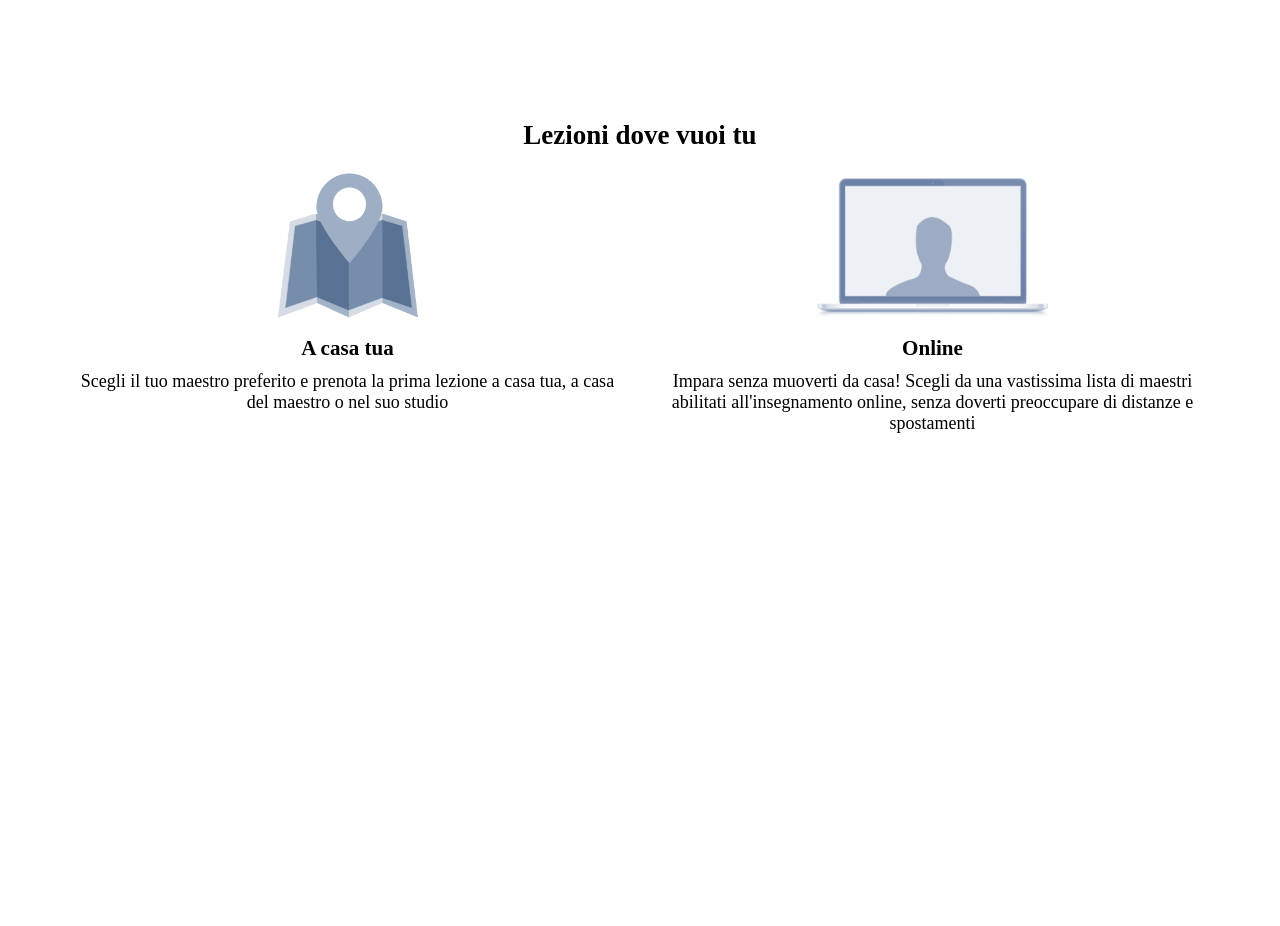
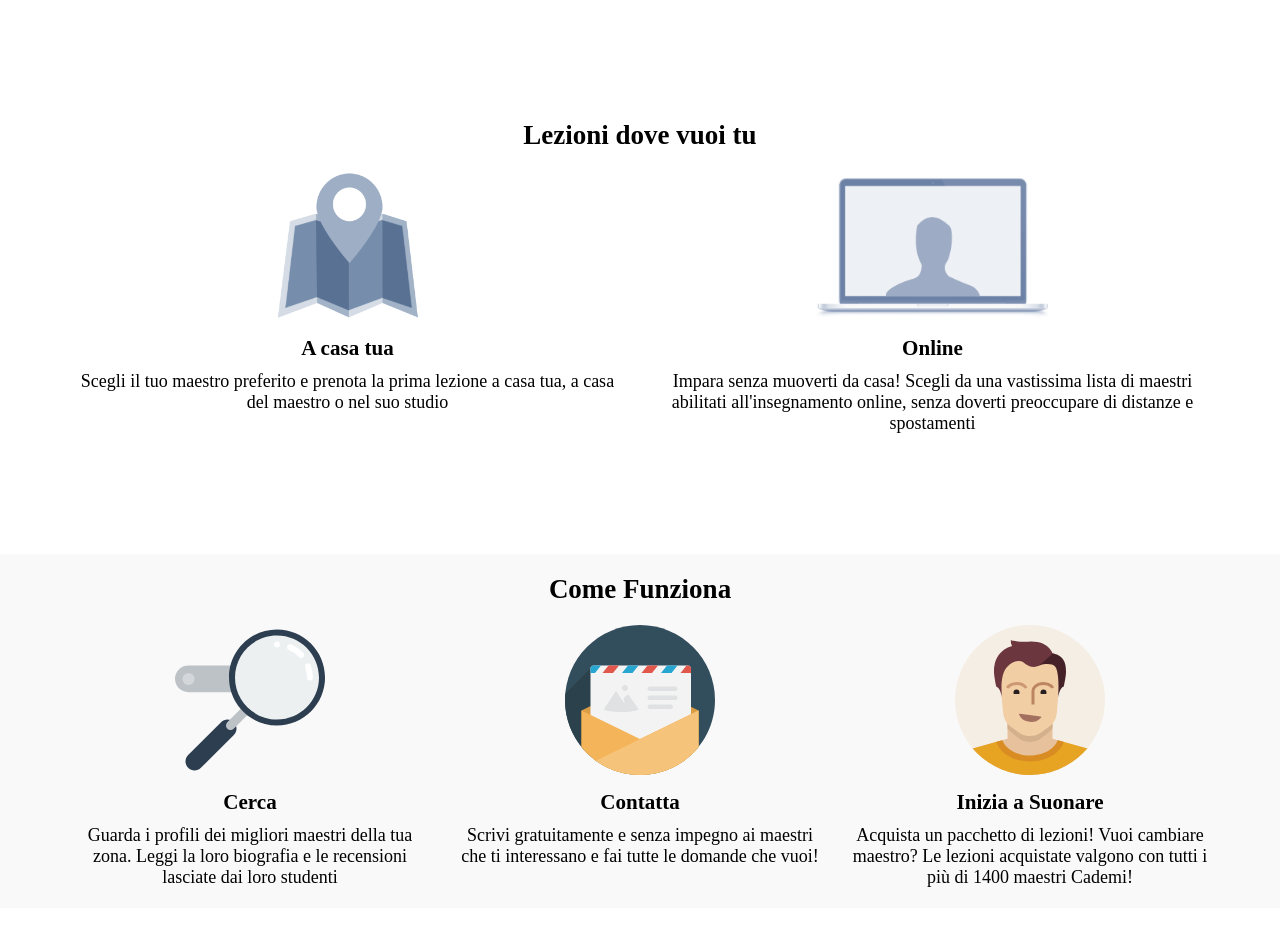
Before and after one commit to gzocchi/html-css-resp-wannabe-12bool, a plain HTML site: page index.html in a window 1280 px wide. Before the commit the page ends 800 px from the top, so only its background shows below. Drawn offline with Linux system fonts and the light colour scheme.

Commit message:
aggiunto section come funziona

```diff
--- a/css/style.css
+++ b/css/style.css
@@ -22,7 +22,7 @@ section .images {
   margin-top: 20px;
 }
 img {
-  max-height: 150px;
+  height: 150px;
 }
 /* lezioni */
 
@@ -51,7 +51,13 @@ img {
   img {
     max-height: 115px;
   }
+  #steps {
+    background-color: #f2f2cd;
+  }
 }
 /* media LG */
 @media screen and (min-width: 992px) {
+  #steps {
+    background-color: #f9f9f9;
+  }
 }
--- a/index.html
+++ b/index.html
@@ -73,6 +73,79 @@
 
     <!-- sezione come funziona -->
     <section id="steps">
+        <div class="container">
+
+            <div class="col-lg-12 col-md-12 col-xs-12">
+                <h2 class="title">Come Funziona</h2>
+            </div>
+
+            <div class="col-lg-4 col-md-2 col-xs-12 col-md-offset-3">
+                <div class="container">
+
+                    <div class="col-lg-6 col-md-12 col-xs-10 col-lg-offset-3 col-xs-offset-1">
+                        <div class="images">
+                            <img src="img/search.svg" alt="Search">
+                        </div>
+                    </div>
+
+                    <div class="col-lg-12 col-md-12 col-xs-12">
+                        <div class="text">
+                            <h3>Cerca</h3>
+                            <p class="md-none">
+                                Guarda i profili dei migliori maestri della tua zona. Leggi la loro biografia e le
+                                recensioni lasciate dai loro studenti
+                            </p>
+                        </div>
+                    </div>
+
+                </div>
+            </div>
+
+            <div class="col-lg-4 col-md-2 col-xs-12">
+                <div class="container">
+
+                    <div class="col-lg-6 col-md-12 col-xs-10 col-lg-offset-3 col-xs-offset-1">
+                        <div class="images">
+                            <img src="img/letter.svg" alt="Letter">
+                        </div>
+                    </div>
+
+                    <div class="col-lg-12 col-md-12 col-xs-12">
+                        <div class="text">
+                            <h3>Contatta</h3>
+                            <p class="md-none">
+                                Scrivi gratuitamente e senza impegno ai maestri che ti interessano e fai tutte le
+                                domande che vuoi!
+                            </p>
+                        </div>
+                    </div>
+
+                </div>
+            </div>
+
+            <div class="col-lg-4 col-md-2 col-xs-12">
+                <div class="container">
+
+                    <div class="col-lg-6 col-md-12 col-xs-10 col-lg-offset-3 col-xs-offset-1">
+                        <div class="images">
+                            <img src="img/male.svg" alt="Profile">
+                        </div>
+                    </div>
+
+                    <div class="col-lg-12 col-md-12 col-xs-12">
+                        <div class="text">
+                            <h3>Inizia a Suonare</h3>
+                            <p class="md-none">
+                                Acquista un pacchetto di lezioni! Vuoi cambiare maestro? Le lezioni acquistate valgono
+                                con tutti i più di 1400 maestri Cademi!
+                            </p>
+                        </div>
+                    </div>
+
+                </div>
+            </div>
+
+        </div>
     </section>
     <!-- /sezione come funziona -->
 
```
